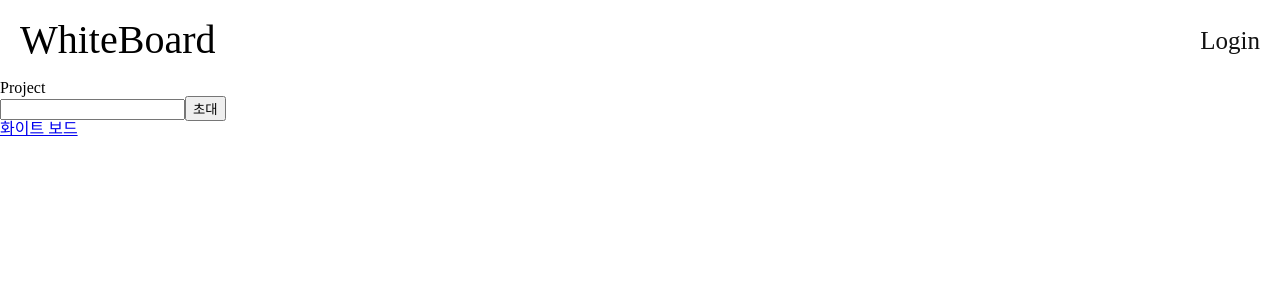
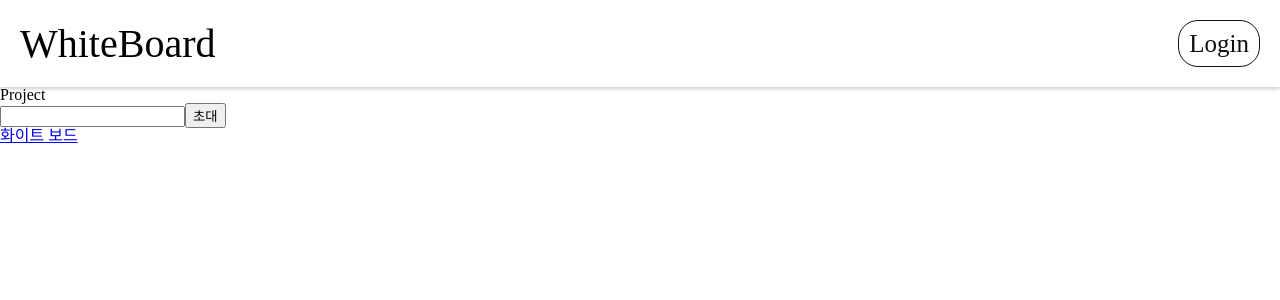
Before and after one commit to leaftha/whiteboard, a React (Create React App) app: page /project/1 in a window 1280 px wide. Shown: the top 300 px of the page. Built offline with nearby package versions, Linux system fonts and the light colour scheme; no server answers; the database is empty.

Commit message:
navbar 추가

```diff
--- a/src/components/nav.module.css
+++ b/src/components/nav.module.css
@@ -4,6 +4,8 @@
   justify-content: space-between;
   width: 100%;
   padding: 20px 0;
+  position: relative;
+  box-shadow: 0 2px 4px 0 rgba(0, 0, 0, 0.2);
 }
 
 .title {
@@ -12,15 +14,49 @@
 }
 
 .menu {
+  position: absolute;
+  left: 50%;
+  transform: translateX(-50%);
+  font-size: 25px;
+}
+
+.project {
+  cursor: pointer;
+  color: #111111;
+  text-decoration: none;
+}
+
+.LogMenu {
   display: flex;
   margin-right: 20px;
   font-size: 25px;
 }
-.menu h1 {
+
+.LogMenu h1 {
   cursor: pointer;
+  padding: 10px;
+  border-radius: 20px;
+  border: 1px solid #111111;
+  transition: 0.5s ease-in-out;
 }
+
+.LogMenu h1:hover {
+  color: #ffffff;
+  background: #111111;
+}
+
 .link {
+  border: 1px solid #111111;
   cursor: pointer;
   color: #111111;
   text-decoration: none;
+  padding: 10px;
+  border-radius: 20px;
+  border: 1px solid #111111;
+  transition: 0.5s ease-in-out;
 }
+
+.link h1:hover {
+  color: #ffffff;
+  background: #111111;
+}
--- a/src/components/nav.tsx
+++ b/src/components/nav.tsx
@@ -17,7 +17,15 @@ const Nav = () => {
       <div className={style.title}>
         <h1>WhiteBoard</h1>
       </div>
+
       <div className={style.menu}>
+        {currentUser === null || (
+          <Link to="/projects" className={style.project}>
+            Project
+          </Link>
+        )}
+      </div>
+      <div className={style.LogMenu}>
         {currentUser === null ? (
           <Link to="/login" className={style.link}>
             Login
```
